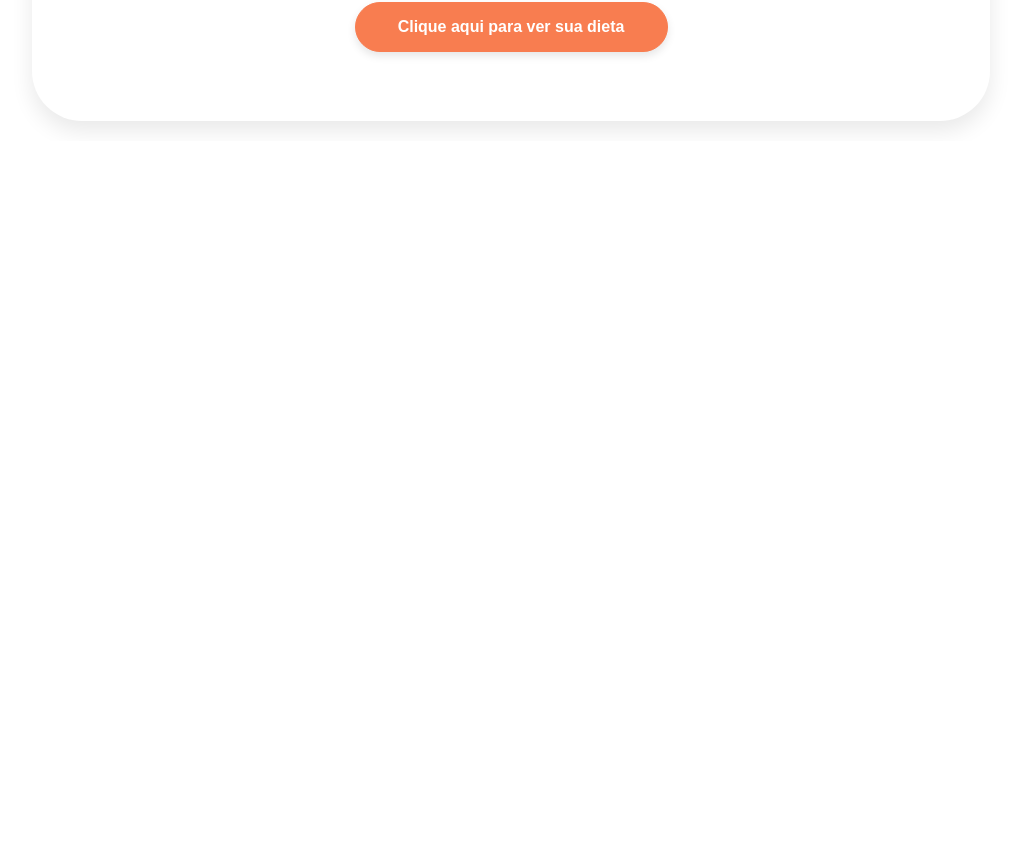
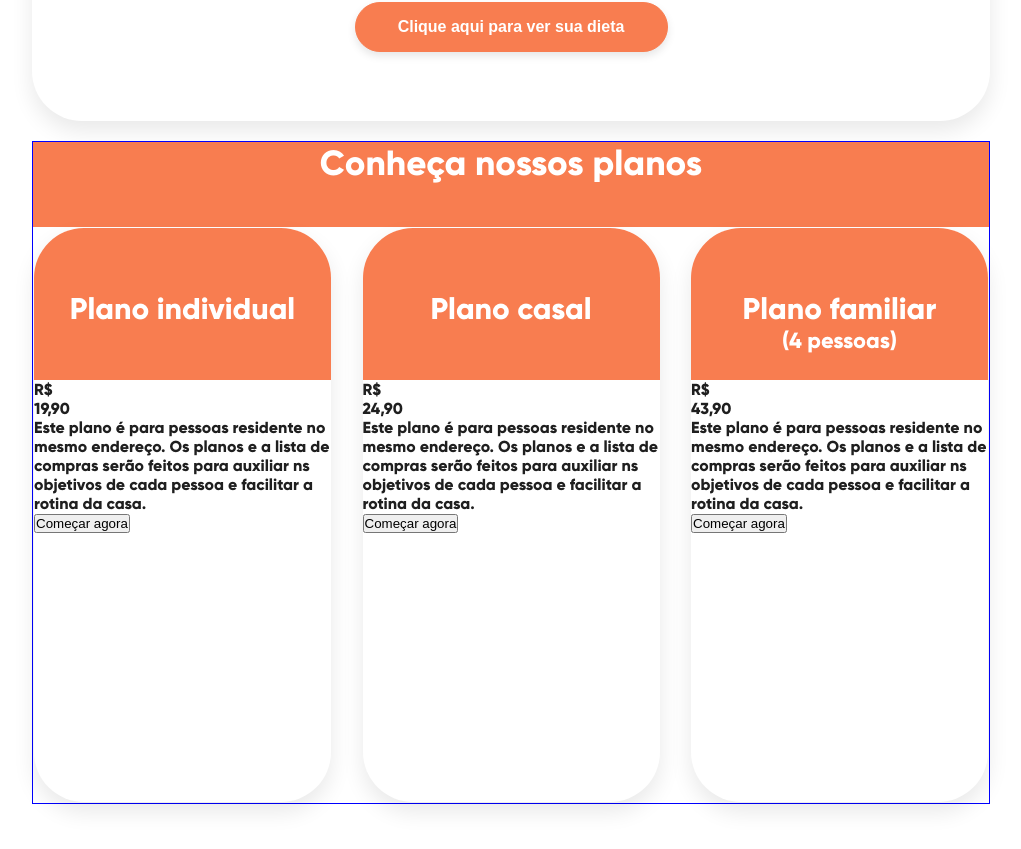
Before and after one commit to AugustoMagalhaes/cloudopss-desafio, a React (Create React App) app: page / in a window 1280 px wide. Shown: the part 3636-4485 px from the top of the page, without its empty margins (135-1156 px from the left). Before the commit the page ends 3777 px from the top, so only its background shows below. Built offline with nearby package versions, Linux system fonts and the light colour scheme.

Commit message:
feat: adiciona Plans a MainPage.

```diff
--- a/src/pages/MainPage.jsx
+++ b/src/pages/MainPage.jsx
@@ -9,6 +9,7 @@ import MainGoal from '../components/MainGoal/MainGoal';
 import MealsPerDay from '../components/MealsPerDay/MealsPerDay';
 import PersonalInfo from '../components/PersonalInfo/PersonalInfo';
 import Planning from '../components/Planning/Planning';
+import Plans from '../components/Plans/Plans';
 import StartNow from '../components/StartNow/StartNow';
 import Suplements from '../components/Suplements/Suplements';
 import '../index.css';
@@ -28,6 +29,7 @@ export default function MainPage() {
       <Suplements />
       <ExerciseActivity />
       <StartNow />
+      <Plans />
     </>
   );
 }
```
